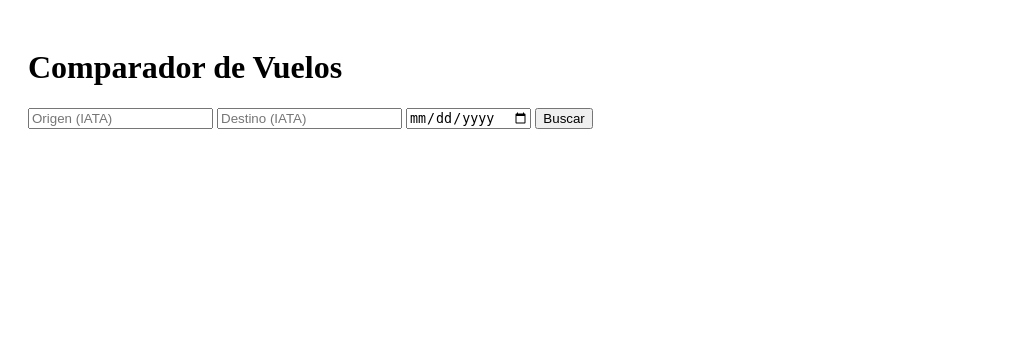
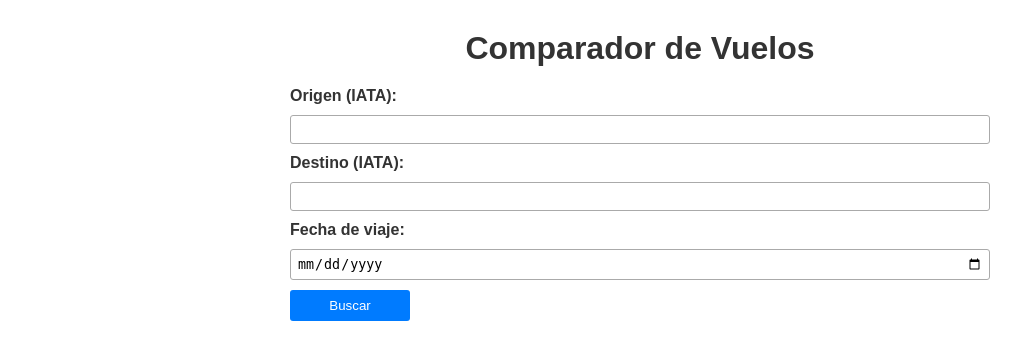
Before and after one commit to mohamedzrk/ISI-MAin, a Flask app: template frontend/templates/index.html in a window 1280 px wide. Shown: the top 360 px of the page, without its empty margins (0-1025 px from the left). Run offline with Flask 3, Linux system fonts and the light colour scheme; the template is opened without the code that fills it, so the values that code supplies are empty.

Commit message:
actualizacion

```diff
--- /dev/null
+++ b/frontend/static/styles.css
@@ -0,0 +1,66 @@
+/* —— Tipografía y contenedor —— */
+body {
+  font-family: Arial, sans-serif;
+  max-width: 700px;
+  margin: 30px auto;
+  padding: 0 15px;
+  color: #333;
+}
+
+/* —— Título —— */
+h1 {
+  text-align: center;
+  margin-bottom: 20px;
+}
+
+/* —— Formulario —— */
+.search-form {
+  display: flex;
+  flex-direction: column;
+  gap: 10px;
+  margin-bottom: 25px;
+}
+.search-form label {
+  font-weight: bold;
+}
+.search-form input {
+  padding: 6px;
+  border: 1px solid #aaa;
+  border-radius: 3px;
+}
+.search-form button {
+  width: 120px;
+  padding: 8px;
+  border: none;
+  background-color: #007bff;
+  color: white;
+  border-radius: 3px;
+  cursor: pointer;
+}
+.search-form button:hover {
+  background-color: #0056b3;
+}
+
+/* —— Tabla de resultados —— */
+table {
+  width: 100%;
+  border-collapse: collapse;
+  margin-top: 15px;
+}
+th, td {
+  padding: 8px;
+  border: 1px solid #ccc;
+  text-align: left;
+}
+thead {
+  background-color: #f0f0f0;
+}
+
+/* —— Mensaje “no hay resultados” —— */
+.no-results {
+  text-align: center;
+  padding: 10px;
+  background-color: #fff3cd;
+  border: 1px solid #ffeeba;
+  border-radius: 3px;
+}
--- a/frontend/templates/index.html
+++ b/frontend/templates/index.html
@@ -2,24 +2,53 @@
 <html lang="es">
 <head>
   <meta charset="UTF-8">
+  <meta name="viewport" content="width=device-width, initial-scale=1">
   <title>Comparador de Vuelos</title>
+  <!-- Carga el CSS desde static -->
+  <link rel="stylesheet" href="{{ url_for('static', filename='styles.css') }}">
 </head>
-<body style="padding:20px;">
+<body>
   <h1>Comparador de Vuelos</h1>
-  <form method="get">
-    <input name="origin" placeholder="Origen (IATA)" value="{{ origin or '' }}" required />
-    <input name="destination" placeholder="Destino (IATA)" value="{{ destination or '' }}" required />
-    <input type="date" name="travel_date" value="{{ travel_date or '' }}" required />
+
+  <form method="get" class="search-form">
+    <label for="origin">Origen (IATA):</label>
+    <input id="origin" name="origin" type="text" value="{{ origin or '' }}" required>
+
+    <label for="destination">Destino (IATA):</label>
+    <input id="destination" name="destination" type="text" value="{{ destination or '' }}" required>
+
+    <label for="travel_date">Fecha de viaje:</label>
+    <input id="travel_date" name="travel_date" type="date" value="{{ travel_date or '' }}" required>
+
     <button type="submit">Buscar</button>
   </form>
 
   {% if flights %}
-    <h2>Resultados:</h2>
-    <ul>
-      {% for f in flights %}
-        <li>{{ f.provider }} — {{ f.origin }} → {{ f.destination }} el {{ f.travel_date }}: {{ f.price }}€</li>
-      {% endfor %}
-    </ul>
+    <h2>Resultados</h2>
+    <table>
+      <thead>
+        <tr>
+          <th>Proveedor</th>
+          <th>Origen</th>
+          <th>Destino</th>
+          <th>Fecha</th>
+          <th>Precio (€)</th>
+        </tr>
+      </thead>
+      <tbody>
+        {% for f in flights %}
+        <tr>
+          <td>{{ f.provider }}</td>
+          <td>{{ f.origin }}</td>
+          <td>{{ f.destination }}</td>
+          <td>{{ f.travel_date }}</td>
+          <td>{{ f.price }}</td>
+        </tr>
+        {% endfor %}
+      </tbody>
+    </table>
+  {% elif origin and destination and travel_date %}
+    <p class="no-results">No se encontraron vuelos.</p>
   {% endif %}
 </body>
 </html>
--- a/services/scraper-flight1/app.py
+++ b/services/scraper-flight1/app.py
@@ -1,114 +1,96 @@
-# Importa módulos necesarios
-import os                      # Para acceder a variables de entorno
-import requests                # Para hacer peticiones HTTP
-from flask import Flask, request, jsonify  # Framework web y utilidades
+# services/scraper-flight1/app.py
 
-# Crea una instancia de Flask (el servidor web)
+import os
+import logging
+import requests
+from flask import Flask, request, jsonify
+
 app = Flask(__name__)
+app.logger.setLevel(logging.DEBUG)
 
-# === Configuración ===
+# === CONFIG ===
+RAPIDAPI_KEY  = os.getenv("RAPIDAPI_KEY",  "a9e9833266msh6e1ebe861609386p12da89jsnb0b6f6f4636b")
+RAPIDAPI_HOST = os.getenv("RAPIDAPI_HOST", "google-flights4.p.rapidapi.com")
+BASE_URL      = f"https://{RAPIDAPI_HOST}/flights/search-one-way"
 
-# Obtiene la clave de la API de RapidAPI desde una variable de entorno
-# Si no está definida, usa una clave por defecto (inseguro para producción)
-RAPIDAPI_KEY = os.getenv(
-    "RAPIDAPI_KEY",
-    "a9e9833266msh6e1ebe861609386p12da89jsnb0b6f6f4636b"
-)
-
-# Obtiene el host de RapidAPI desde una variable de entorno (o usa valor por defecto)
-HOST = os.getenv("RAPIDAPI_HOST", "google-flights4.p.rapidapi.com")
-
-# URL base del endpoint de búsqueda de vuelos de ida
-BASE_URL = f"https://{HOST}/flights/search-one-way"
 
 def buscar_precio_ida(departure_id: str, arrival_id: str, departure_date: str):
     """
-    Llama al endpoint /flights/search-one-way de RapidAPI y devuelve la respuesta en JSON.
-    Parámetros:
-        departure_id: código IATA del aeropuerto de salida (ej. JFK)
-        arrival_id:   código IATA del aeropuerto de llegada (ej. LAX)
-        departure_date: fecha del vuelo en formato YYYY-MM-DD
+    Llama tal cual al Test Endpoint de RapidAPI:
+      GET /flights/search-one-way
+      ?departureId=XXX&arrivalId=YYY&departureDate=YYYY-MM-DD
+      &adults=1&hl=en&gl=US&currency=USD
     """
-    # Encabezados necesarios para autenticar con RapidAPI
-    headers = {
-        "x-rapidapi-key": RAPIDAPI_KEY,
-        "x-rapidapi-host": HOST
-    }
-
-    # Parámetros de la consulta
     params = {
         "departureId":   departure_id,
         "arrivalId":     arrival_id,
-        "departureDate": departure_date
+        "departureDate": departure_date,
+        "adults":        "1",
+        "hl":            "en",
+        "gl":            "US",
+        "currency":      "USD"
+    }
+    headers = {
+        "x-rapidapi-key":  RAPIDAPI_KEY,
+        "x-rapidapi-host": RAPIDAPI_HOST
     }
 
-    # Realiza la petición a la API
     resp = requests.get(BASE_URL, headers=headers, params=params, timeout=10)
+    app.logger.debug(f"REQUEST URL → {resp.url}")
+    app.logger.debug(f"RAW RESPONSE → {resp.text}")
 
-    # Si hay un error HTTP (status 4xx o 5xx), lanza una excepción
     resp.raise_for_status()
-
-    # Devuelve el JSON crudo
     return resp.json()
 
-# === Endpoints de la API ===
 
-@app.route('/', methods=['GET'])
+@app.route("/", methods=["GET"])
 def health_check():
-    # Ruta raíz para verificar que el servicio está vivo
     return jsonify({"status": "ok"}), 200
 
-@app.route('/flights', methods=['GET'])
+
+@app.route("/flights", methods=["GET"])
 def flights_endpoint():
-    # Extrae los parámetros de la URL: origen, destino y fecha
-    origin      = request.args.get('origin')
-    destination = request.args.get('destination')
-    travel_date = request.args.get('travel_date')  # Formato: YYYY-MM-DD
+    origin      = request.args.get("origin")
+    destination = request.args.get("destination")
+    travel_date = request.args.get("travel_date")  # YYYY-MM-DD
 
-    # Verifica que todos los parámetros estén presentes
     if not all([origin, destination, travel_date]):
         return jsonify({"error": "Missing parameters"}), 400
 
-    # Intenta llamar a la API de RapidAPI para obtener vuelos
     try:
         raw = buscar_precio_ida(origin, destination, travel_date)
     except requests.HTTPError as e:
-        # Error HTTP de la API externa
         return jsonify({
             "error":   f"Upstream API error: {e}",
             "details": e.response.text
         }), 502
     except Exception as e:
-        # Otro tipo de error inesperado
         return jsonify({"error": f"Unexpected error: {e}"}), 500
 
-    # Intenta acceder al array de vuelos: data → otherFlights
-    data = raw.get("data", {})
-    flights = data.get("otherFlights", [])
-
-    # Si no se pudo extraer la lista de vuelos, devuelve error
+    # Extrae la lista
+    flights = raw.get("data", {}).get("otherFlights", [])
     if not isinstance(flights, list):
         return jsonify({
             "error":    "Could not extract flights array from upstream",
             "upstream": raw
         }), 502
 
-    # === Normalización de datos ===
-
-    # Lista para almacenar los vuelos transformados
+    # Normalización, dedupe, sort y limit
     normalized = []
+    seen = set()
     for f in flights:
-        price = f.get("price")  # Precio del vuelo
+        price   = f.get("price")
+        # extrae aerolínea
         carrier = None
-
-        # Intenta extraer el nombre de la aerolínea
         if isinstance(f.get("airline"), list) and f["airline"]:
             carrier = f["airline"][0].get("airlineName")
-
-        # Si no se encontró, usa airlineCode o "Unknown"
         carrier = carrier or f.get("airlineCode") or "Unknown"
 
-        # Crea un objeto vuelo estandarizado
+        key = (carrier, price)
+        if key in seen:
+            continue
+        seen.add(key)
+
         normalized.append({
             "provider":    "google-flights",
             "airline":     carrier,
@@ -118,9 +100,12 @@ def flights_endpoint():
             "price":       price
         })
 
-    # Devuelve la lista de vuelos normalizados como JSON
-    return jsonify(normalized), 200
+    # ordena y limita a 10
+    normalized.sort(key=lambda x: x["price"])
+    top10 = normalized[:10]
 
-# Lanza el servidor si se ejecuta este archivo directamente
-if __name__ == '__main__':
-    app.run(host='0.0.0.0', port=4002)
+    return jsonify(top10), 200
+
+
+if __name__ == "__main__":
+    app.run(host="0.0.0.0", port=4002)
--- a/services/scraper-flight2/requirements.txt
+++ b/services/scraper-flight2/requirements.txt
@@ -1 +1,4 @@
 flask
+requests
+beautifulsoup4
+python-dateutil
```
Also changed, not shown: services/scraper-flight2/app.py (+94 -10 lines), services/search-flight/app.py (+29 -5 lines), 1 other file.
